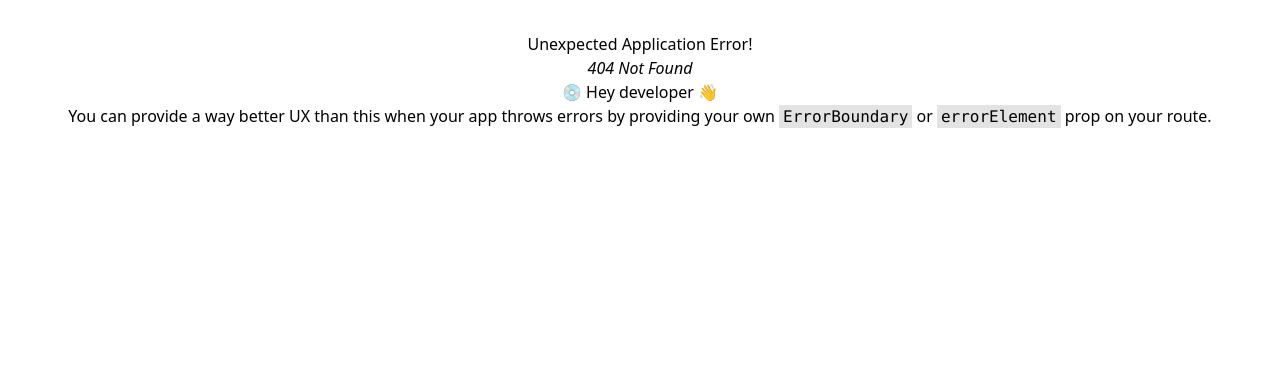
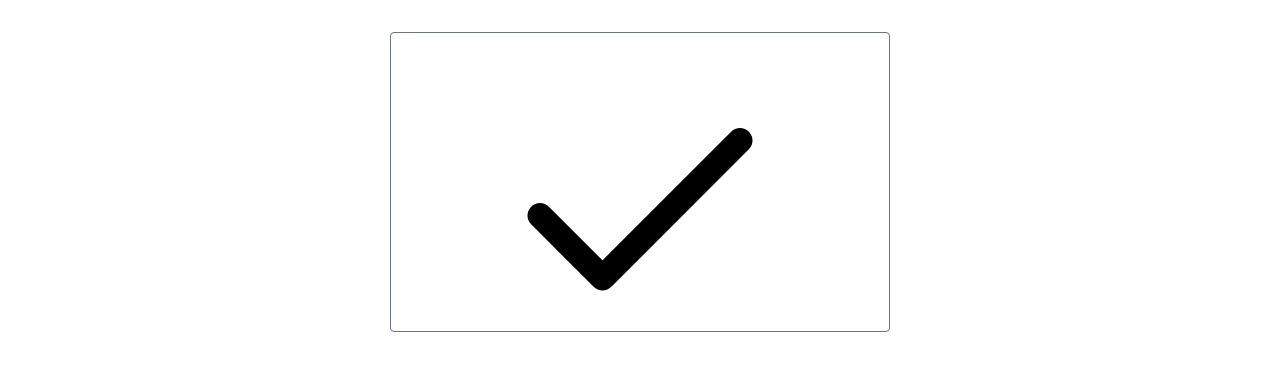
Before and after one commit to Serkan-Ucakcioglu/Multi-Step-Form-React-Hook-Form-Redux-toolkit, a React (Vite) app: page /#/step4 in a window 1280 px wide. Before the commit this address had no page. Shown: the top 370 px of the page. Built offline with nearby package versions, Linux system fonts and the light colour scheme.

Commit message:
finish step

```diff
--- /dev/null
+++ b/src/assets/OkSvg.jsx
@@ -0,0 +1,24 @@
+import React from "react";
+
+function OkSvg() {
+  return (
+    <svg
+      width={300}
+      height={300}
+      viewBox="0 0 24 24"
+      xmlns="http://www.w3.org/2000/svg"
+      aria-labelledby="okIconTitle"
+      stroke="#000"
+      strokeWidth={2}
+      strokeLinecap="round"
+      strokeLinejoin="round"
+      fill="none"
+      color="#000"
+    >
+      <title>{"Ok"}</title>
+      <path d="m4 13 5 5L20 7" />
+    </svg>
+  );
+}
+
+export default OkSvg;
--- a/src/features/step/Step3.jsx
+++ b/src/features/step/Step3.jsx
@@ -16,7 +16,7 @@ function Step3() {
   const dispatch = useDispatch();
   const onSubmit = (data) => {
     dispatch(addData(data));
-    navigate("/step3");
+    navigate("/step4");
   };
   return (
     <form onSubmit={handleSubmit(onSubmit)}>
@@ -30,7 +30,7 @@ function Step3() {
           {...register("number", {
             required: "required!",
             pattern: {
-              value: /^\d{3}\d{3}\d{4}$/g,
+              value: /[0-9]/g,
               message: "Phone number please!",
             },
           })}
--- /dev/null
+++ b/src/features/step/Step4.jsx
@@ -0,0 +1,12 @@
+import React from "react";
+import OkSvg from "../../assets/OkSvg";
+
+function Step4() {
+  return (
+    <div className="flex justify-center items-center">
+      <OkSvg />
+    </div>
+  );
+}
+
+export default Step4;
--- a/src/router/router.jsx
+++ b/src/router/router.jsx
@@ -7,6 +7,7 @@ import App from "../App";
 import Step1 from "../features/step/Step1";
 import Step2 from "../features/step/Step2";
 import Step3 from "../features/step/Step3";
+import Step4 from "../features/step/Step4";
 
 export const router = createHashRouter(
   createRoutesFromElements(
@@ -14,6 +15,7 @@ export const router = createHashRouter(
       <Route index element={<Step1 />} />
       <Route path="step2" element={<Step2 />} />
       <Route path="step3" element={<Step3 />} />
+      <Route path="step4" element={<Step4 />} />
     </Route>
   )
 );
```
